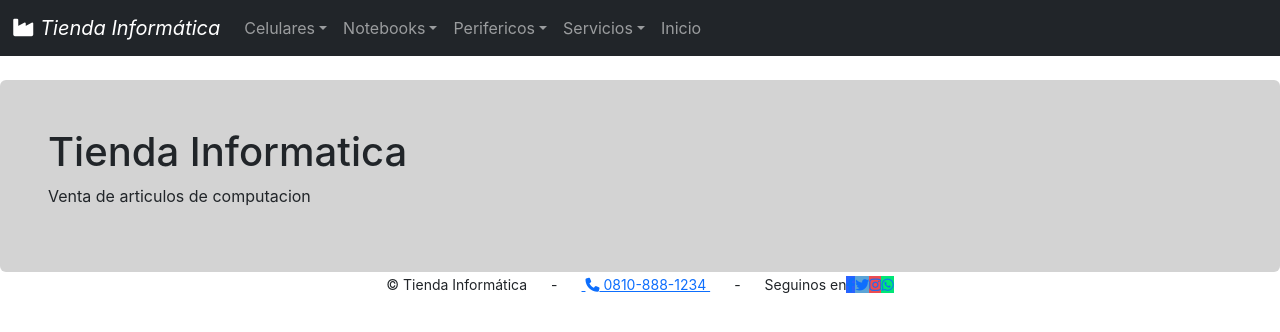
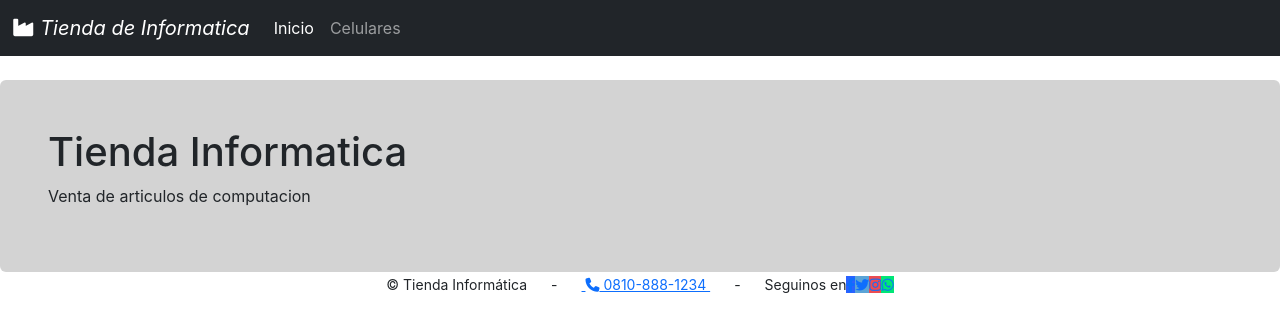
Before and after one commit to jeremiasescudero/tiendainformatica, a React (Create React App) app in the folder Frontend/: page /inicio in a window 1280 px wide. Shown: the top 332 px of the page. Built offline with nearby package versions, Linux system fonts and the light colour scheme.

Commit message:
DEJAME COMITEAR

```diff
--- a/Frontend/src/components/Menu.jsx
+++ b/Frontend/src/components/Menu.jsx
@@ -9,7 +9,7 @@
       <div className="container-fluid">
         <a className="navbar-brand" href="#!">
           <i className="fa fa-industry"></i>
-          &nbsp;<i>Tienda Informática</i>
+          &nbsp;<i>Tienda de Informatica</i>
         </a>
         <button
           className="navbar-toggler"
@@ -24,115 +24,15 @@
         </button>
         <div className="collapse navbar-collapse" id="navbarSupportedContent">
           <ul className="navbar-nav mr-auto">
-          <li className="nav-item dropdown bg-dark">
-              <a
-                className="nav-link dropdown-toggle"
-                href="#!"
-                id="navbarDropdown"
-                role="button"
-                data-bs-toggle="dropdown"
-                aria-expanded="false"
-              >
+            <li className="nav-item">
+              <NavLink className="nav-link" to="/inicio">
+                Inicio
+              </NavLink>
+            </li>
+            <li className="nav-item">
+              <NavLink className="nav-link" to="/celulares">
                 Celulares
-              </a>
-              <ul className="dropdown-menu" aria-labelledby="navbarDropdown">
-                <li>
-                  <a className="dropdown-item" href="/celulares">
-                    Listado Celulares
-                  </a>
-                </li>
-                <li>
-                  <a className="dropdown-item" href="/marcascelulares">
-                    Marcas de Celulares
-                  </a>
-                </li>
-              </ul>
-            </li>
-            <li className="nav-item dropdown bg-dark">
-              <a
-                className="nav-link dropdown-toggle"
-                href="#!"
-                id="navbarDropdown"
-                role="button"
-                data-bs-toggle="dropdown"
-                aria-expanded="false"
-              >
-                Notebooks
-              </a>
-              <ul className="dropdown-menu" aria-labelledby="navbarDropdown">
-                <li>
-                  <a className="dropdown-item" href="/notebooks">
-                    Listado de Notebooks
-                  </a>
-                </li>
-                <li>
-                  <a className="dropdown-item" href="/marcasnotebooks">
-                    Marcas de Notebooks
-                  </a>
-                </li>
-                <li>
-                  <hr className="dropdown-divider" />
-                </li>
-              </ul>
-            </li>
-            <li className="nav-item dropdown bg-dark">
-              <a
-                className="nav-link dropdown-toggle"
-                href="#!"
-                id="navbarDropdown"
-                role="button"
-                data-bs-toggle="dropdown"
-                aria-expanded="false"
-              >
-                Perifericos
-              </a>
-              <ul className="dropdown-menu" aria-labelledby="navbarDropdown">
-                <li>
-                  <a className="dropdown-item" href="/perifericos">
-                    Listado de Perifericos
-                  </a>
-                </li>
-                <li>
-                  <a className="dropdown-item" href="/marcasperifericos">
-                    Marcas de Perifericos
-                  </a>
-                </li>
-                <li>
-                  <hr className="dropdown-divider" />
-                </li>
-              </ul>
-            </li>
-            <li className="nav-item dropdown bg-dark">
-              <a
-                className="nav-link dropdown-toggle"
-                href="#!"
-                id="navbarDropdown"
-                role="button"
-                data-bs-toggle="dropdown"
-                aria-expanded="false"
-              >
-                Servicios
-              </a>
-              <ul className="dropdown-menu" aria-labelledby="navbarDropdown">
-                <li>
-                  <a className="dropdown-item" href="/servicios">
-                    Listado de Servicios
-                  </a>
-                </li>
-                <li>
-                  <a className="dropdown-item" href="/tiposervicio">
-                    Tipos de Servicios
-                  </a>
-                </li>
-              </ul>
-            </li>
-          </ul>
-
-          <ul className="navbar-nav">
-            <li className="nav-item">
-              <a className="nav-link" href="/inicio">
-                Inicio
-              </a>
+              </NavLink>
             </li>
           </ul>
         </div>
--- a/Frontend/src/components/celulares/Celulares.jsx
+++ b/Frontend/src/components/celulares/Celulares.jsx
@@ -15,25 +15,24 @@
     L: "(Listado)",
   };
   const [AccionABMC, setAccionABMC] = useState("L");
-
   const [Nombre, setNombre] = useState("");
   const [Activo, setActivo] = useState("");
-
   const [Items, setItems] = useState(null);
   const [Item, setItem] = useState(null); // usado en BuscarporId (Modificar, Consultar)
   const [RegistrosTotal, setRegistrosTotal] = useState(0);
   const [Pagina, setPagina] = useState(1);
   const [Paginas, setPaginas] = useState([]);
 
+    // Función para cargar el listado completo al arranque
+    useEffect(() => {
+      async function cargarListadoInicial() {
+        await Buscar();
+      }
+      cargarListadoInicial();
+    }, []);
+
 
   async function Buscar(_pagina) {
-    if (_pagina && _pagina !== Pagina) {
-      setPagina(_pagina);
-    }
-    // OJO Pagina (y cualquier estado...) se actualiza para el proximo render, para buscar usamos el parametro _pagina
-    else {
-      _pagina = Pagina;
-    }
     modalDialogService.BloquearPantalla(true);
     const data = await celularesService.Buscar(Nombre, Activo, _pagina);
     modalDialogService.BloquearPantalla(false);
@@ -78,9 +77,6 @@
     //modalDialogService.Alert("preparando el Alta...");
   }
 
-  function Imprimir() {
-    modalDialogService.Alert("En desarrollo...");
-  }
 
   async function ActivarDesactivar(item) {
     modalDialogService.Confirm(
@@ -136,6 +132,7 @@
       </div>
 
       {AccionABMC === "L" && (
+
     <form>
     <div className="container-fluid">
       <div className="row">
@@ -201,7 +198,6 @@
             Consultar,
             Modificar,
             ActivarDesactivar,
-            Imprimir,
             Pagina,
             RegistrosTotal,
             Paginas,
```
